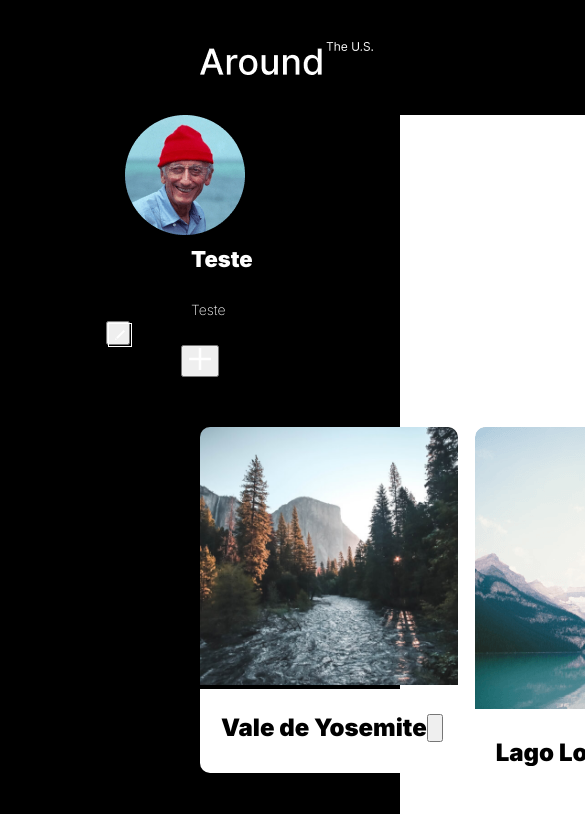
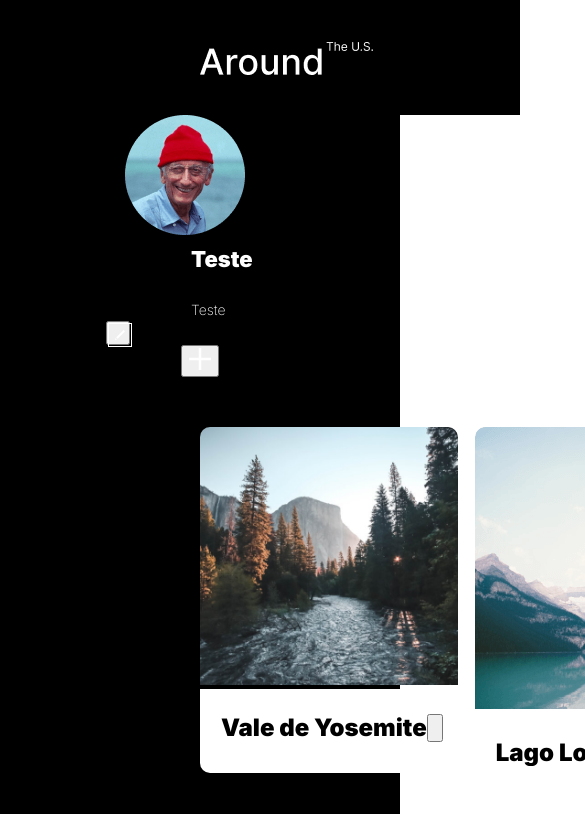
Before and after one commit to GubaUga/web_project_around, a plain HTML site: page index.html in a window 390 px wide. Shown: the top 814 px of the page, 585 px wide, since content can reach past the window. Drawn offline with Linux system fonts and the light colour scheme; files whose address does not match are found by name.

Commit message:
Alterando o layout de header para mobile

```diff
--- a/blocks/header.css
+++ b/blocks/header.css
@@ -8,3 +8,9 @@
 .header__logo {
   margin: 42px 0 40px 0;
 }
+
+@media screen and (max-width: 720px) {
+  .header {
+    width: 320px;
+  }
+}
```
